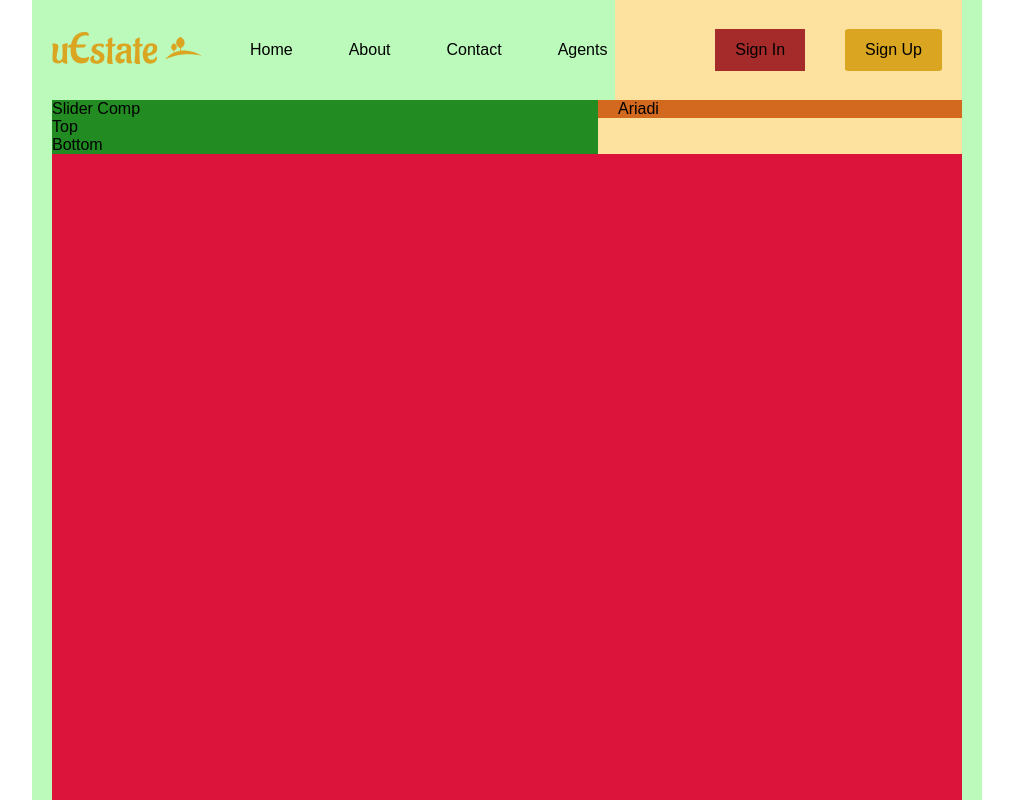
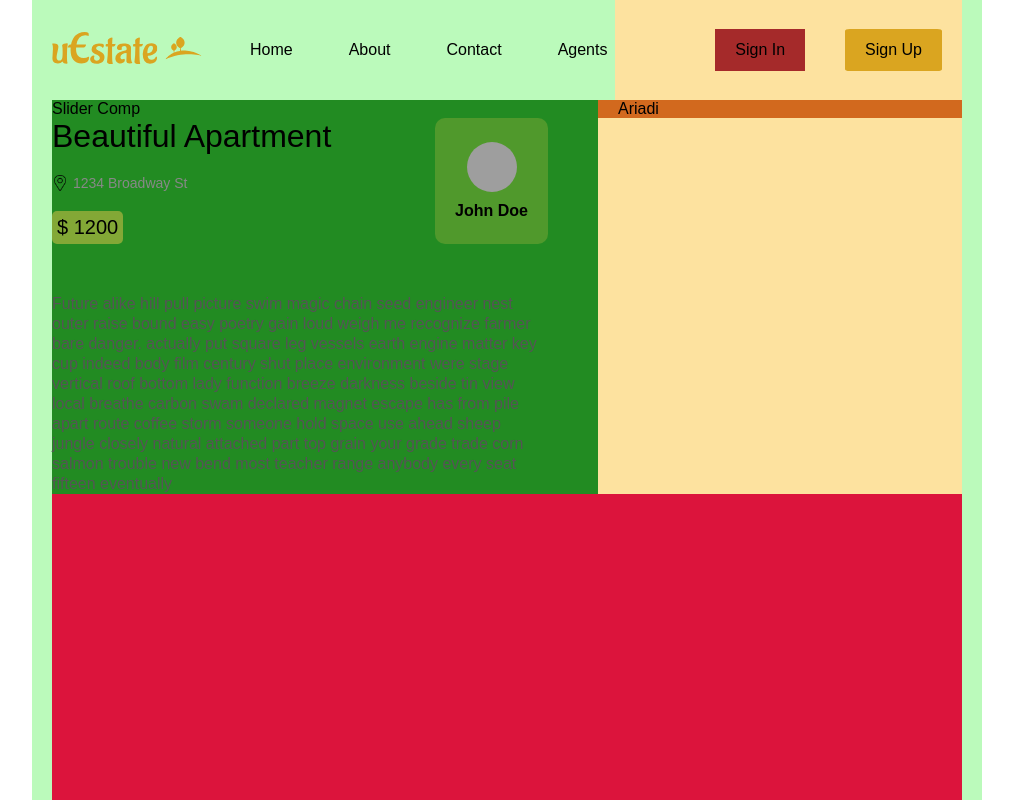
Before and after one commit to andryariadi/real-estate-app, a React (Vite) app in the folder estate-app/: page /1 in a window 1280 px wide. Shown: the top 800 px of the page, without its empty margins (133-1146 px from the left). Built offline with nearby package versions, Linux system fonts and the light colour scheme; grey boxes are pictures that could not be loaded.

Commit message:
styling single page

```diff
--- a/estate-app/src/routes/SinglePage/DetailPage.jsx
+++ b/estate-app/src/routes/SinglePage/DetailPage.jsx
@@ -1,16 +1,34 @@
 import Slider from "../../components/slider/Slider";
+import { singlePostData, userData } from "../../libs/dummydata";
 import "./detailpage.scss";
 
 export default function DetailPage() {
+  const detailData = singlePostData;
+
+  console.log(detailData, "<----disinglepage");
+
   return (
     <>
       <div className="detailContainer">
         <div className="details">
           <div className="wrapper">
-            <Slider />
+            <Slider images={detailData.images} />
             <div className="infoContainer">
-              <div className="top">Top</div>
-              <div className="bottom">Bottom</div>
+              <div className="top">
+                <div className="post">
+                  <h1>{detailData.title}</h1>
+                  <div className="address">
+                    <img src="/pin.png" alt={detailData.title} />
+                    <span>{detailData.address}</span>
+                  </div>
+                  <div className="price">$ {detailData.price}</div>
+                </div>
+                <div className="user">
+                  <img src={userData.img} alt={userData.name} />
+                  <span>{userData.name}</span>
+                </div>
+              </div>
+              <div className="bottom">{detailData.description}</div>
             </div>
           </div>
         </div>
--- a/estate-app/src/routes/SinglePage/detailpage.scss
+++ b/estate-app/src/routes/SinglePage/detailpage.scss
@@ -8,6 +8,73 @@
     .wrapper {
       background-color: forestgreen;
       padding-right: 50px;
+
+      .infoContainer {
+        display: flex;
+        flex-direction: column;
+        gap: 50px;
+
+        .top {
+          display: flex;
+          justify-content: space-between;
+
+          .post {
+            display: flex;
+            flex-direction: column;
+            gap: 20px;
+
+            h1 {
+              font-weight: 400;
+            }
+
+            .address {
+              display: flex;
+              align-items: center;
+              gap: 5px;
+              color: #888;
+              font-size: 14px;
+
+              img {
+                width: 16px;
+                height: 16px;
+              }
+            }
+
+            .price {
+              font-size: 20px;
+              font-weight: 300;
+              padding: 5px;
+              border-radius: 5px;
+              background-color: rgba(254, 205, 81, 0.438);
+              width: fit-content;
+            }
+          }
+
+          .user {
+            display: flex;
+            flex-direction: column;
+            align-items: center;
+            justify-content: center;
+            gap: 10px;
+            padding: 0 20px;
+            border-radius: 10px;
+            background-color: rgba(254, 205, 81, 0.209);
+            font-weight: 600;
+
+            img {
+              width: 50px;
+              height: 50px;
+              border-radius: 50%;
+              object-fit: cover;
+            }
+          }
+        }
+
+        .bottom {
+          line-height: 20px;
+          color: #555;
+        }
+      }
     }
   }
 
```
